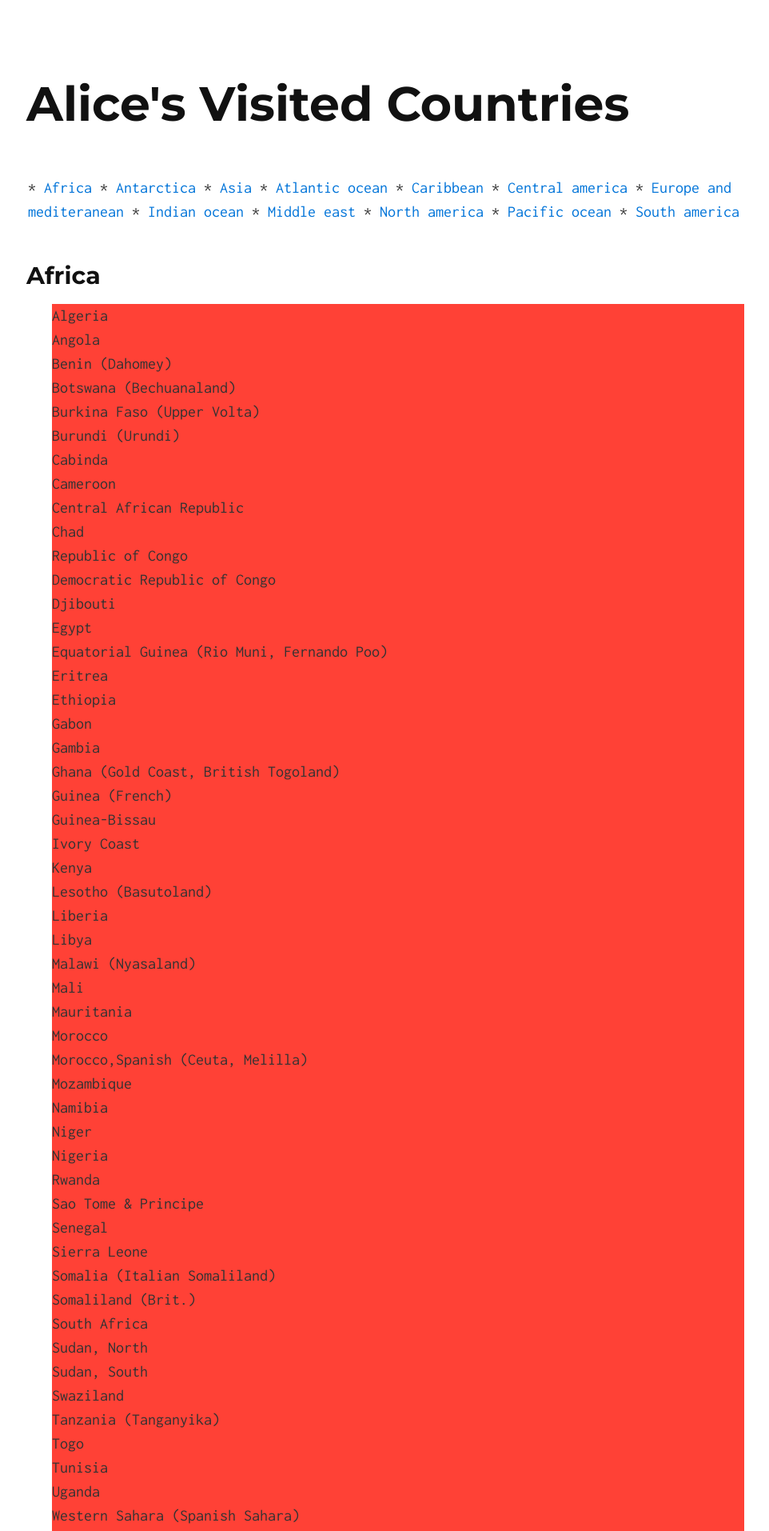
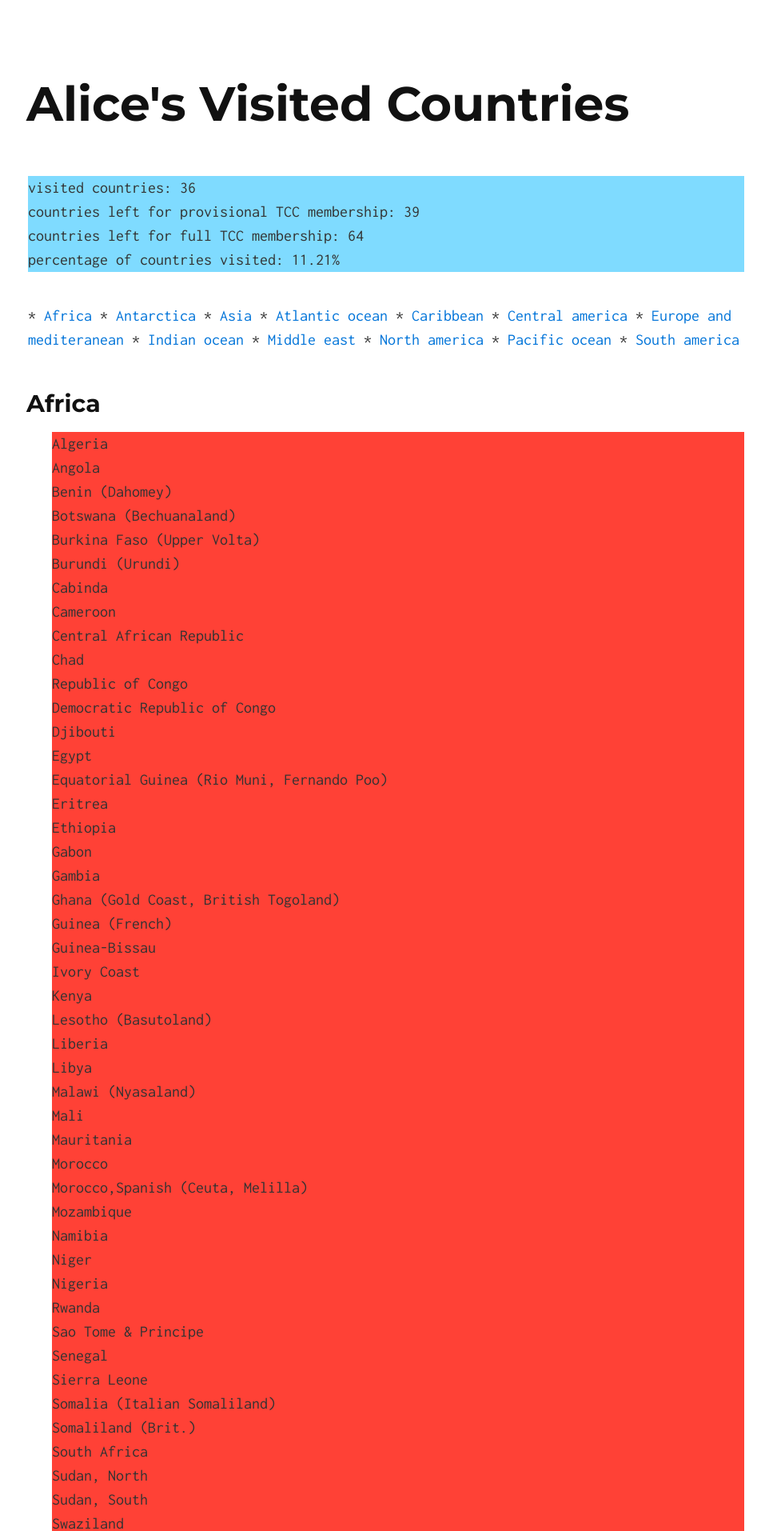
Before and after one commit to wheresalice/visited_countries, a Jekyll site: the page built from index.html, in a window 1280 px wide. Shown: the top 1914 px of the page at 80% size, without its empty margins (157-1119 px from the left). Built offline with Jekyll 4.4.1, drawn with Linux system fonts in a browser that asks for light colours; Markdown is read by kramdown in place of the engine named in the settings.

Commit message:
add count of countries

```diff
--- /dev/null
+++ b/_includes/count.md
@@ -0,0 +1,4 @@
+visited countries: 36<br>
+countries left for provisional TCC membership: 39<br>
+countries left for full TCC membership: 64<br>
+percentage of countries visited: 11.21%<br>
--- a/_layouts/default.html
+++ b/_layouts/default.html
@@ -14,6 +14,7 @@
 <body>
   <div class="container">
     <h1><a href="./" name="top">{{ site.h1_tag_text }}</a></h1>
+    <div class="count">{% include count.md %}</div>
 
     {% for region in site.data %}
     * <a href="#{{ region[0] }}">{{ region[0] | replace: '_', ' ' | capitalize }}</a>
--- a/css/solo.css
+++ b/css/solo.css
@@ -105,3 +105,8 @@ li.visited1 {
 h2 a {
   color: #111;
 }
+
+div.count {
+  background: #7FDBFF;
+  margin-bottom: 2rem;
+}
```
Also changed, not shown: csv2yaml.rb (deleted, +0 -10 lines), generate.rb (added, +23 -0 lines), README.md.
